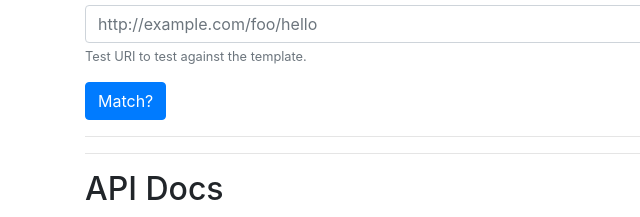
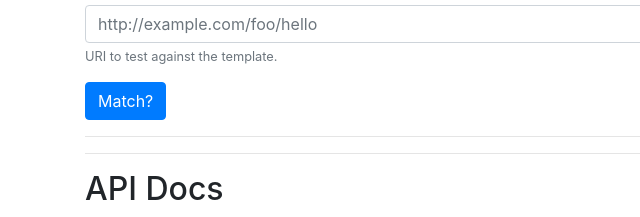
Before and after one commit to dunglas/uri-template-tester, a plain HTML site: page static/index.html in a window 1280 px wide. Shown: the part 296-513 px from the top of the page, 0-640 px from the left. Drawn offline with nearby package versions, Linux system fonts and the light colour scheme.

Commit message:
Fix typo

```diff
--- a/static/index.html
+++ b/static/index.html
@@ -34,7 +34,7 @@
                     <label for="matchURI">URI</label>
                     <input name="uri" class="form-control" id="matchURI" aria-describedby="matchURIHelp" placeholder="http://example.com/foo/hello"
                         required>
-                    <small id="matchURIHelp" class="form-text text-muted">Test URI to test against the template.</small>
+                    <small id="matchURIHelp" class="form-text text-muted">URI to test against the template.</small>
                 </div>
                 <button type="submit" class="btn btn-primary">Match?</button>
             </form>
```
